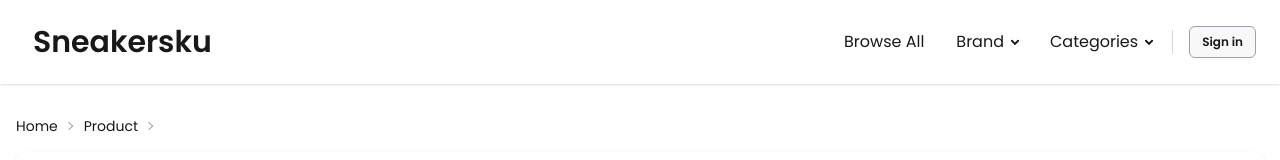
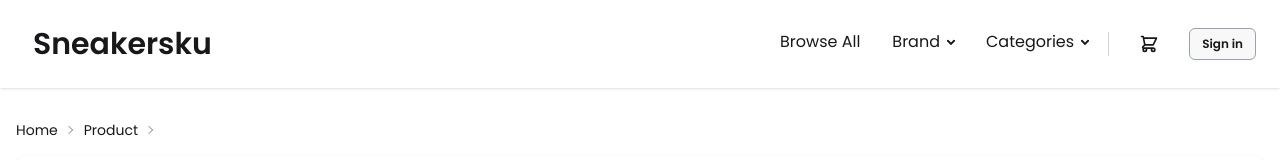
Before and after one commit to riskymahendraa/e-commerce-sneakers, a React (Vite) app: page /product/1 in a window 1280 px wide. Shown: the top 160 px of the page. Built offline with nearby package versions, Linux system fonts and the light colour scheme; no server answers.

Commit message:
feat: add dropdown cart functionality to Navbar

```diff
--- a/src/components/Navbar.jsx
+++ b/src/components/Navbar.jsx
@@ -37,8 +37,52 @@ const Navbar = () => {
               </ul>
             </details>
           </li>
-          <div className="flex items-center">
-            <div className="border-l h-6 px-2 border-gray-300"></div>
+          <div className="flex items-center gap-5">
+            <div className="border-l h-6 border-gray-300"></div>
+            <div className="flex-none">
+              <div className="dropdown dropdown-end">
+                <div
+                  tabIndex={0}
+                  role="button"
+                  className="btn btn-ghost btn-circle"
+                >
+                  <div className="indicator">
+                    <svg
+                      xmlns="http://www.w3.org/2000/svg"
+                      className="h-5 w-5"
+                      fill="none"
+                      viewBox="0 0 24 24"
+                      stroke="currentColor"
+                    >
+                      {" "}
+                      <path
+                        strokeLinecap="round"
+                        strokeLinejoin="round"
+                        strokeWidth="2"
+                        d="M3 3h2l.4 2M7 13h10l4-8H5.4M7 13L5.4 5M7 13l-2.293 2.293c-.63.63-.184 1.707.707 1.707H17m0 0a2 2 0 100 4 2 2 0 000-4zm-8 2a2 2 0 11-4 0 2 2 0 014 0z"
+                      />{" "}
+                    </svg>
+                    {/* <span className="badge bg-orange-400 badge-sm indicator-item">
+                      8
+                    </span> */}
+                  </div>
+                </div>
+                <div
+                  tabIndex={0}
+                  className="card card-compact dropdown-content bg-base-100 z-1 mt-3 w-52 shadow"
+                >
+                  <div className="card-body">
+                    <span className="text-lg font-bold">8 Items</span>
+                    <span className="text-info">Subtotal: $999</span>
+                    <div className="card-actions">
+                      <button className="btn btn-primary btn-block">
+                        View cart
+                      </button>
+                    </div>
+                  </div>
+                </div>
+              </div>
+            </div>
             <li>
               <Button title="Sign in" as="link" to="/login" />
             </li>
```
